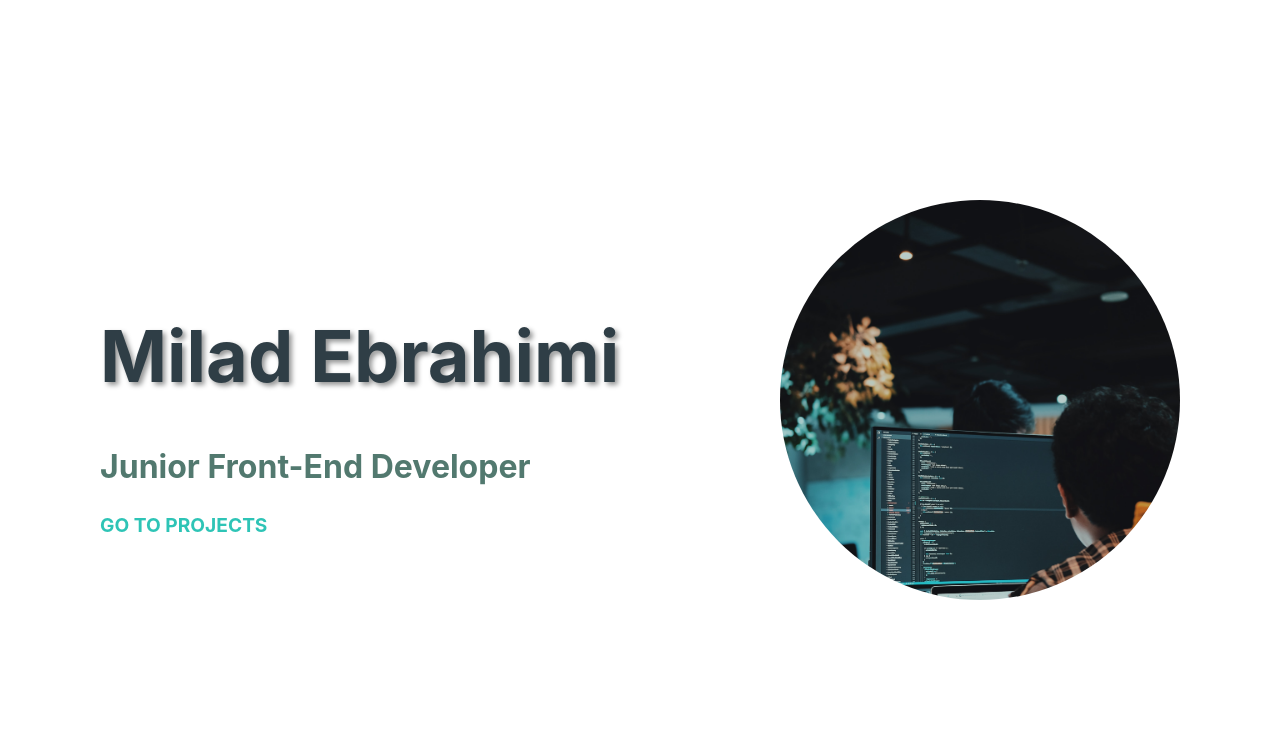
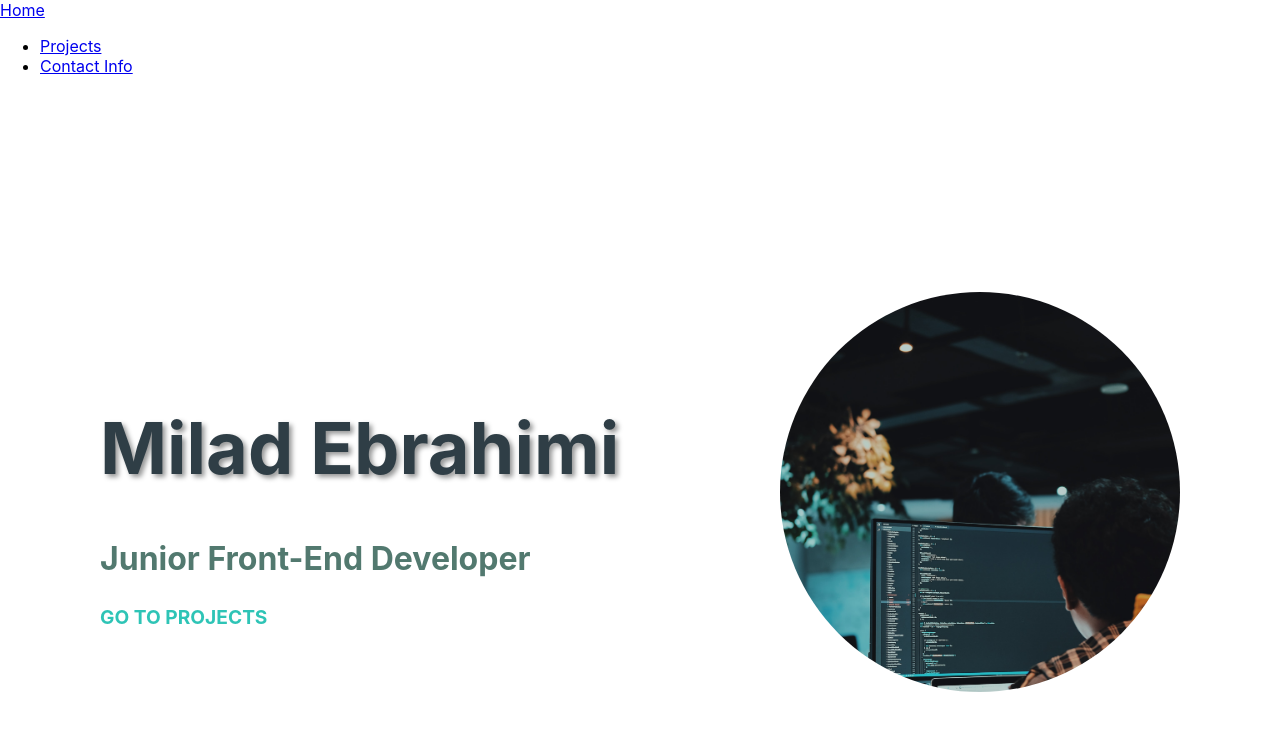
Before and after one commit to Miladebrahimi96/React.js-Portfolio, a React (Create React App) app: page / in a window 1280 px wide. Shown: the top 730 px of the page. Built offline with nearby package versions, Linux system fonts and the light colour scheme.

Commit message:
Navbar component created & imported in App

```diff
--- a/src/App.js
+++ b/src/App.js
@@ -1,10 +1,12 @@
 import React from 'react';
 import {Routes, Route} from "react-router-dom";
 import Home from './components/Home';
+import Navbar from './components/Navbar';
 
 const App = () => {
   return (
     <>
+    <Navbar />
       <Routes>
         <Route path='/' element={<Home />}/>
       </Routes>
--- /dev/null
+++ b/src/components/Navbar.js
@@ -0,0 +1,16 @@
+import React from 'react';
+import { Link } from "react-router-dom";
+
+const Navbar = () => {
+    return (
+        <div>
+            <Link to="">Home</Link>
+            <ul>
+                <li><Link to="">Projects</Link></li>
+                <li><Link to="">Contact Info</Link></li>
+            </ul>
+        </div>
+    );
+};
+
+export default Navbar;
```
